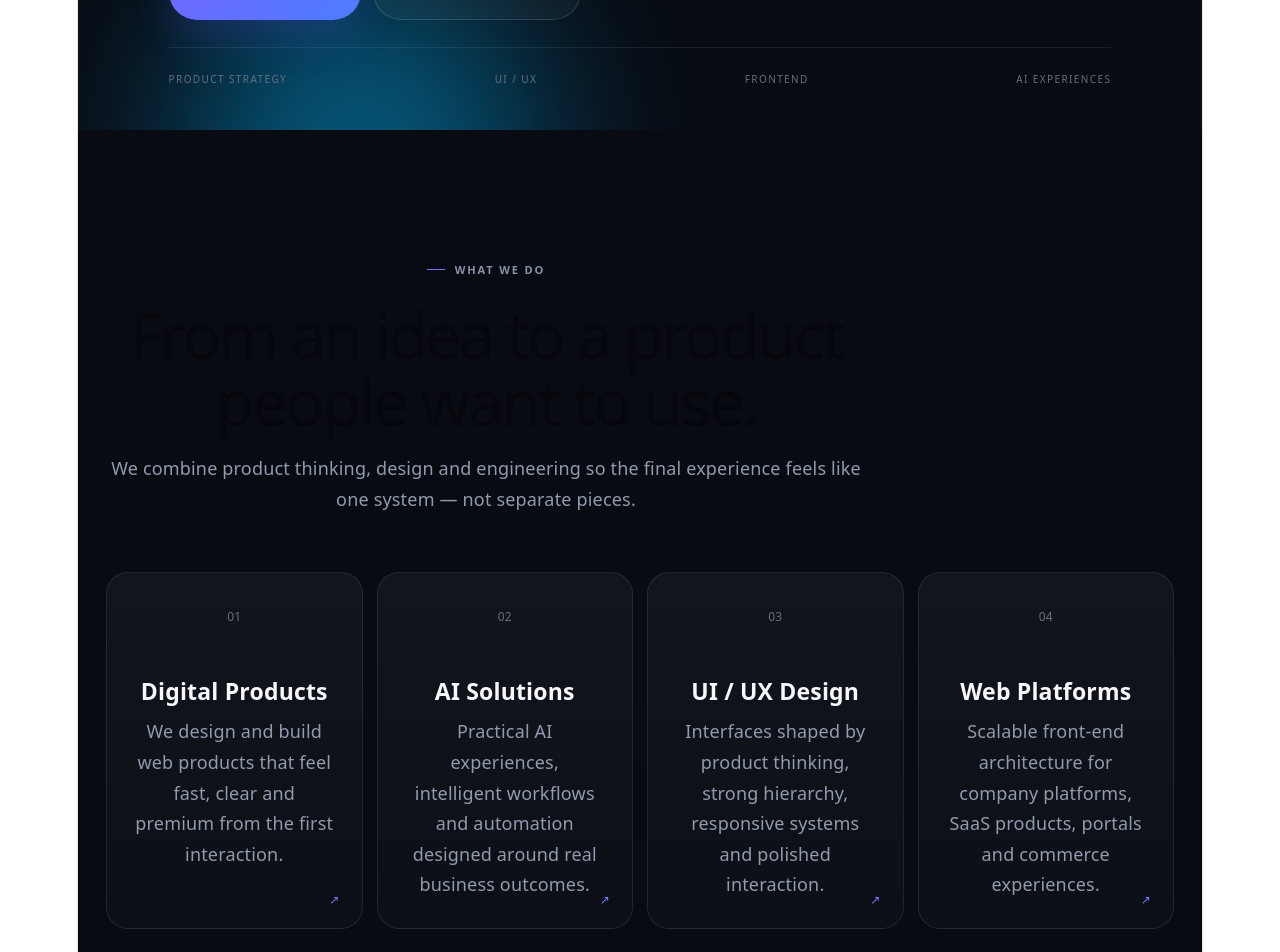
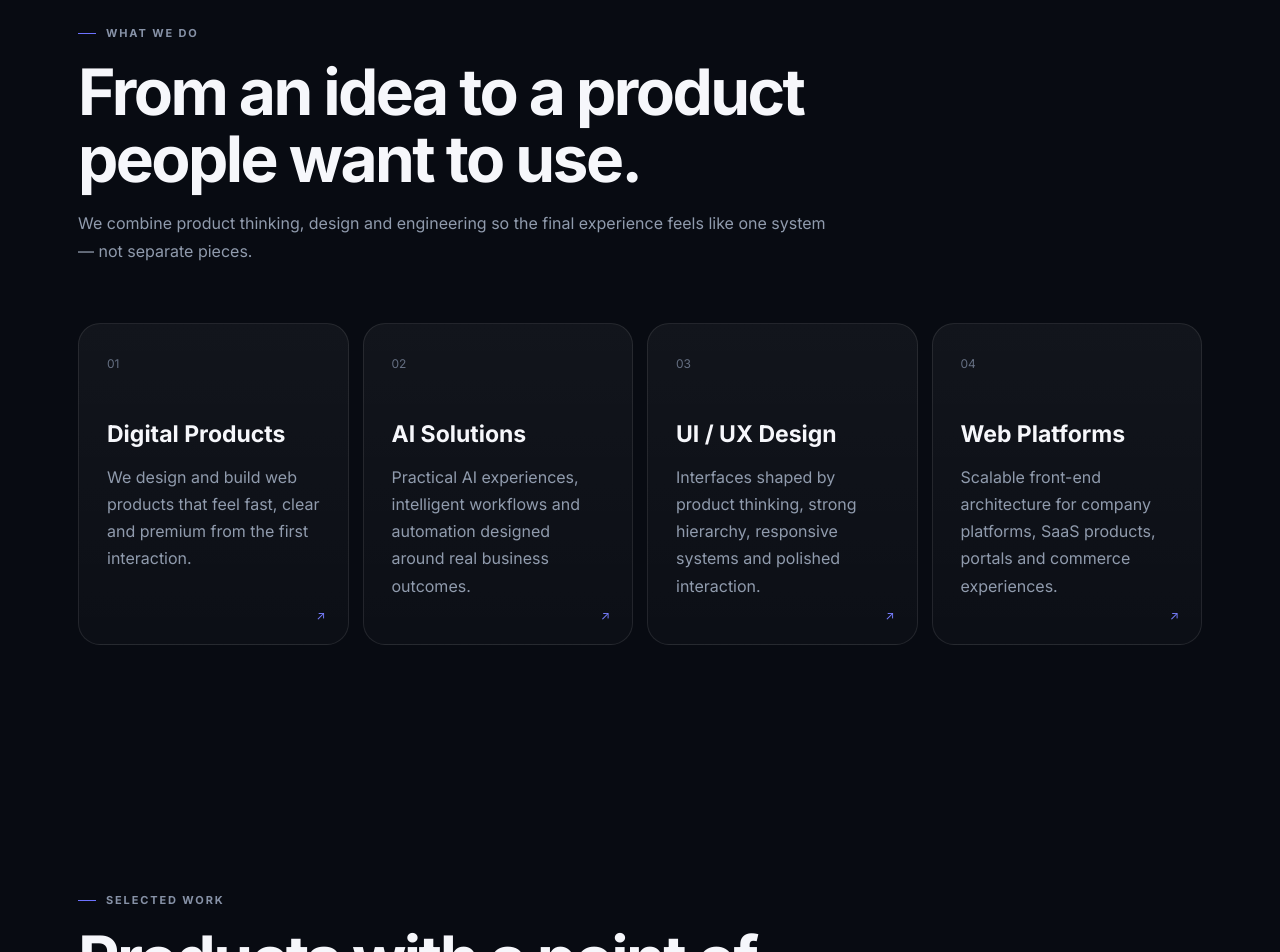
Before and after one commit to mohammedwaleedmousa/smart-system, a React (Vite) app: page / in a window 1280 px wide. Shown: the part 960-1912 px from the top of the page. Built offline with nearby package versions, Linux system fonts and the light colour scheme.

Commit message:
Add Smart System global styles

```diff
--- a/src/index.css
+++ b/src/index.css
@@ -1,111 +1,42 @@
+@import url('https://fonts.googleapis.com/css2?family=Inter:wght@400;500;600;700;800&display=swap');
+
 :root {
-  --text: #6b6375;
-  --text-h: #08060d;
-  --bg: #fff;
-  --border: #e5e4e7;
-  --code-bg: #f4f3ec;
-  --accent: #aa3bff;
-  --accent-bg: rgba(170, 59, 255, 0.1);
-  --accent-border: rgba(170, 59, 255, 0.5);
-  --social-bg: rgba(244, 243, 236, 0.5);
-  --shadow:
-    rgba(0, 0, 0, 0.1) 0 10px 15px -3px, rgba(0, 0, 0, 0.05) 0 4px 6px -2px;
-
-  --sans: system-ui, 'Segoe UI', Roboto, sans-serif;
-  --heading: system-ui, 'Segoe UI', Roboto, sans-serif;
-  --mono: ui-monospace, Consolas, monospace;
-
-  font: 18px/145% var(--sans);
-  letter-spacing: 0.18px;
-  color-scheme: light dark;
-  color: var(--text);
-  background: var(--bg);
+  font-family: Inter, system-ui, -apple-system, BlinkMacSystemFont, 'Segoe UI', sans-serif;
+  color: #f6f7fb;
+  background: #080b12;
   font-synthesis: none;
   text-rendering: optimizeLegibility;
   -webkit-font-smoothing: antialiased;
   -moz-osx-font-smoothing: grayscale;
-
-  @media (max-width: 1024px) {
-    font-size: 16px;
-  }
 }
 
-@media (prefers-color-scheme: dark) {
-  :root {
-    --text: #9ca3af;
-    --text-h: #f3f4f6;
-    --bg: #16171d;
-    --border: #2e303a;
-    --code-bg: #1f2028;
-    --accent: #c084fc;
-    --accent-bg: rgba(192, 132, 252, 0.15);
-    --accent-border: rgba(192, 132, 252, 0.5);
-    --social-bg: rgba(47, 48, 58, 0.5);
-    --shadow:
-      rgba(0, 0, 0, 0.4) 0 10px 15px -3px, rgba(0, 0, 0, 0.25) 0 4px 6px -2px;
-  }
-
-  #social .button-icon {
-    filter: invert(1) brightness(2);
-  }
-}
-
+html,
+body,
 #root {
-  width: 1126px;
-  max-width: 100%;
-  margin: 0 auto;
-  text-align: center;
-  border-inline: 1px solid var(--border);
-  min-height: 100svh;
-  display: flex;
-  flex-direction: column;
-  box-sizing: border-box;
+  min-width: 320px;
+  min-height: 100%;
+  margin: 0;
 }
 
 body {
-  margin: 0;
+  min-height: 100vh;
+  background: #080b12;
 }
 
-h1,
-h2 {
-  font-family: var(--heading);
-  font-weight: 500;
-  color: var(--text-h);
+a,
+button,
+input,
+select,
+textarea {
+  font: inherit;
 }
 
-h1 {
-  font-size: 56px;
-  letter-spacing: -1.68px;
-  margin: 32px 0;
-  @media (max-width: 1024px) {
-    font-size: 36px;
-    margin: 20px 0;
-  }
-}
-h2 {
-  font-size: 24px;
-  line-height: 118%;
-  letter-spacing: -0.24px;
-  margin: 0 0 8px;
-  @media (max-width: 1024px) {
-    font-size: 20px;
-  }
-}
-p {
-  margin: 0;
+button,
+a {
+  -webkit-tap-highlight-color: transparent;
 }
 
-code,
-.counter {
-  font-family: var(--mono);
-  display: inline-flex;
-  border-radius: 4px;
-  color: var(--text-h);
+::selection {
+  background: #6d72ff;
+  color: #fff;
 }
-
-code {
-  font-size: 15px;
-  line-height: 135%;
-  padding: 4px 8px;
-  background: var(--code-bg);
-}
```
